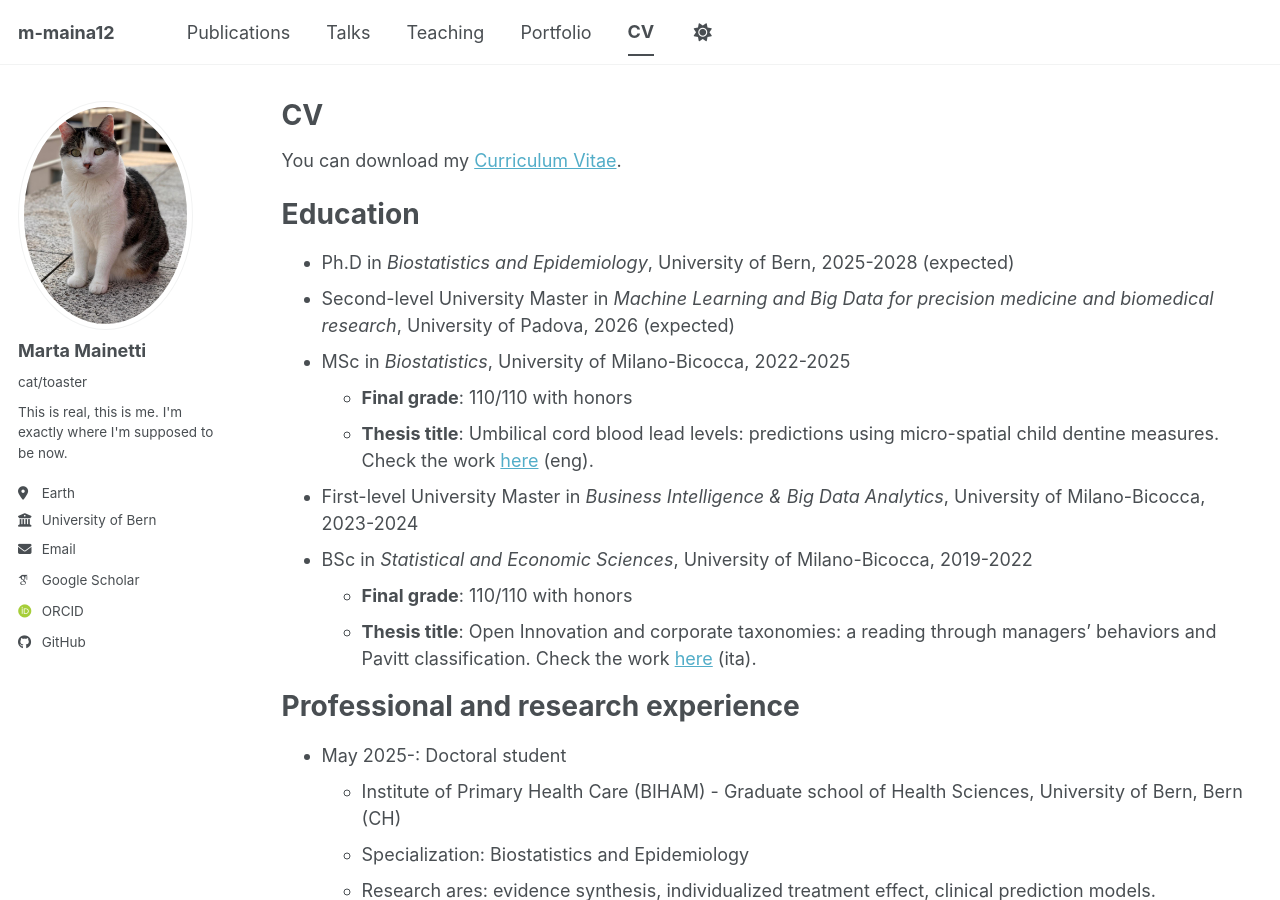
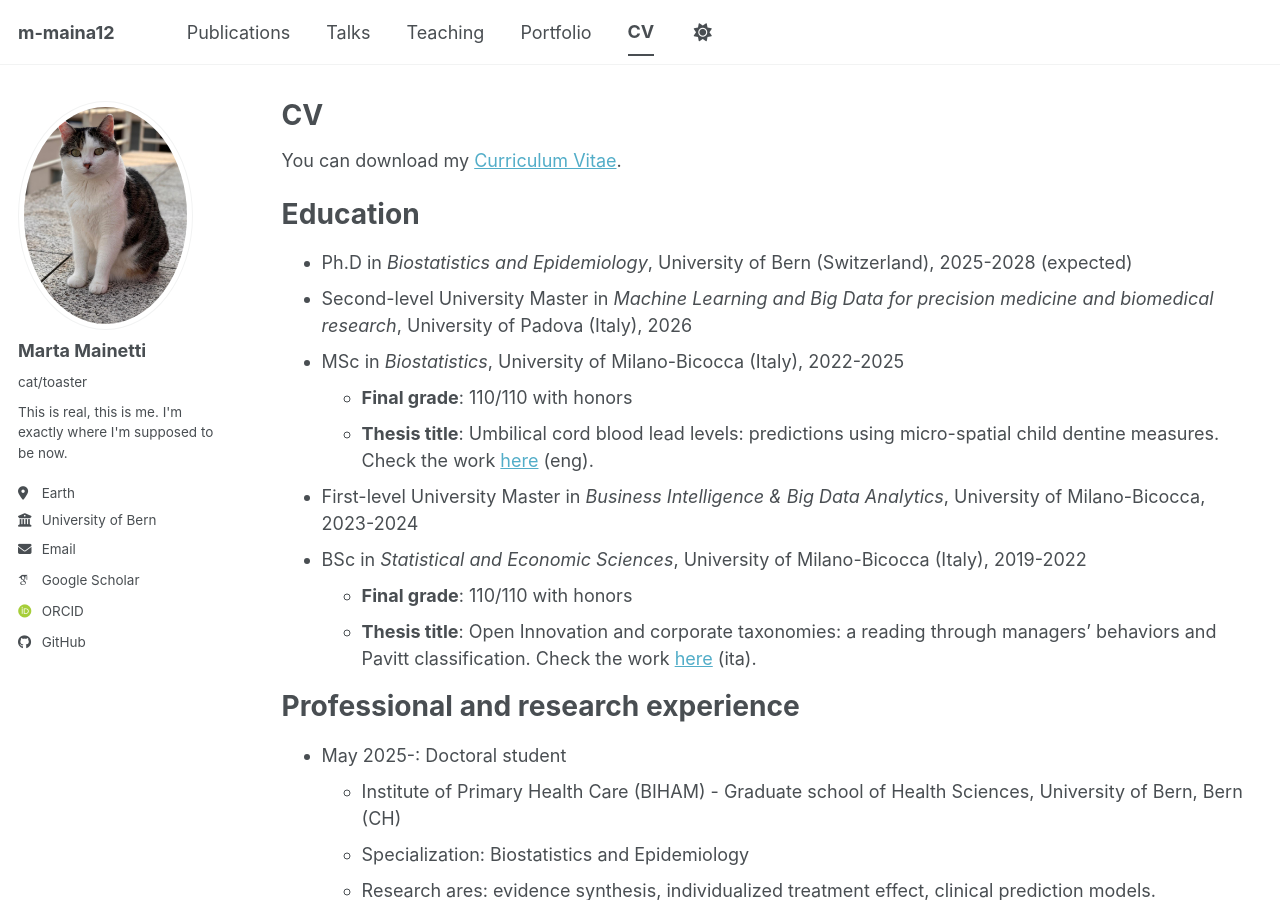
Before and after one commit to m-maina12/m-maina12.github.io, a Jekyll site: the page built from _pages/cv.md, in a window 1280 px wide and 900 px high. Built offline with Jekyll 4.4.1, drawn with Linux system fonts in a browser that asks for light colours; some web fonts are replaced; a script bundle is joined from its source files by our own code; library files that are not in the unit come from our copies.

Commit message:
update master ML

```diff
--- a/_pages/cv.md
+++ b/_pages/cv.md
@@ -14,13 +14,13 @@ You can download my [Curriculum Vitae](https://m-maina12.github.io/files/cv.pdf)
 
 Education
 ======
-* Ph.D in *Biostatistics and Epidemiology*, University of Bern, 2025-2028 (expected)
-* Second-level University Master in *Machine Learning and Big Data for precision medicine and biomedical research*, University of Padova, 2026 (expected)
-* MSc in *Biostatistics*, University of Milano-Bicocca, 2022-2025
+* Ph.D in *Biostatistics and Epidemiology*, University of Bern (Switzerland), 2025-2028 (expected)
+* Second-level University Master in *Machine Learning and Big Data for precision medicine and biomedical research*, University of Padova (Italy), 2026
+* MSc in *Biostatistics*, University of Milano-Bicocca (Italy), 2022-2025
   * **Final grade**: 110/110 with honors
   * **Thesis title**: Umbilical cord blood lead levels: predictions using micro-spatial child dentine measures. Check the work [here](https://m-maina12.github.io/files/Mainetti_Biostat_thesis.pdf) (eng).
 * First-level University Master in *Business Intelligence & Big Data Analytics*, University of Milano-Bicocca, 2023-2024
-* BSc in *Statistical and Economic Sciences*, University of Milano-Bicocca, 2019-2022
+* BSc in *Statistical and Economic Sciences*, University of Milano-Bicocca (Italy), 2019-2022
   * **Final grade**: 110/110 with honors
   * **Thesis title**: Open Innovation and corporate taxonomies: a reading through managers’ behaviors and Pavitt classification. Check the work [here](https://m-maina12.github.io/files/triennale_850868.pdf) (ita).
 
```
Also changed, not shown: 1 other file.
